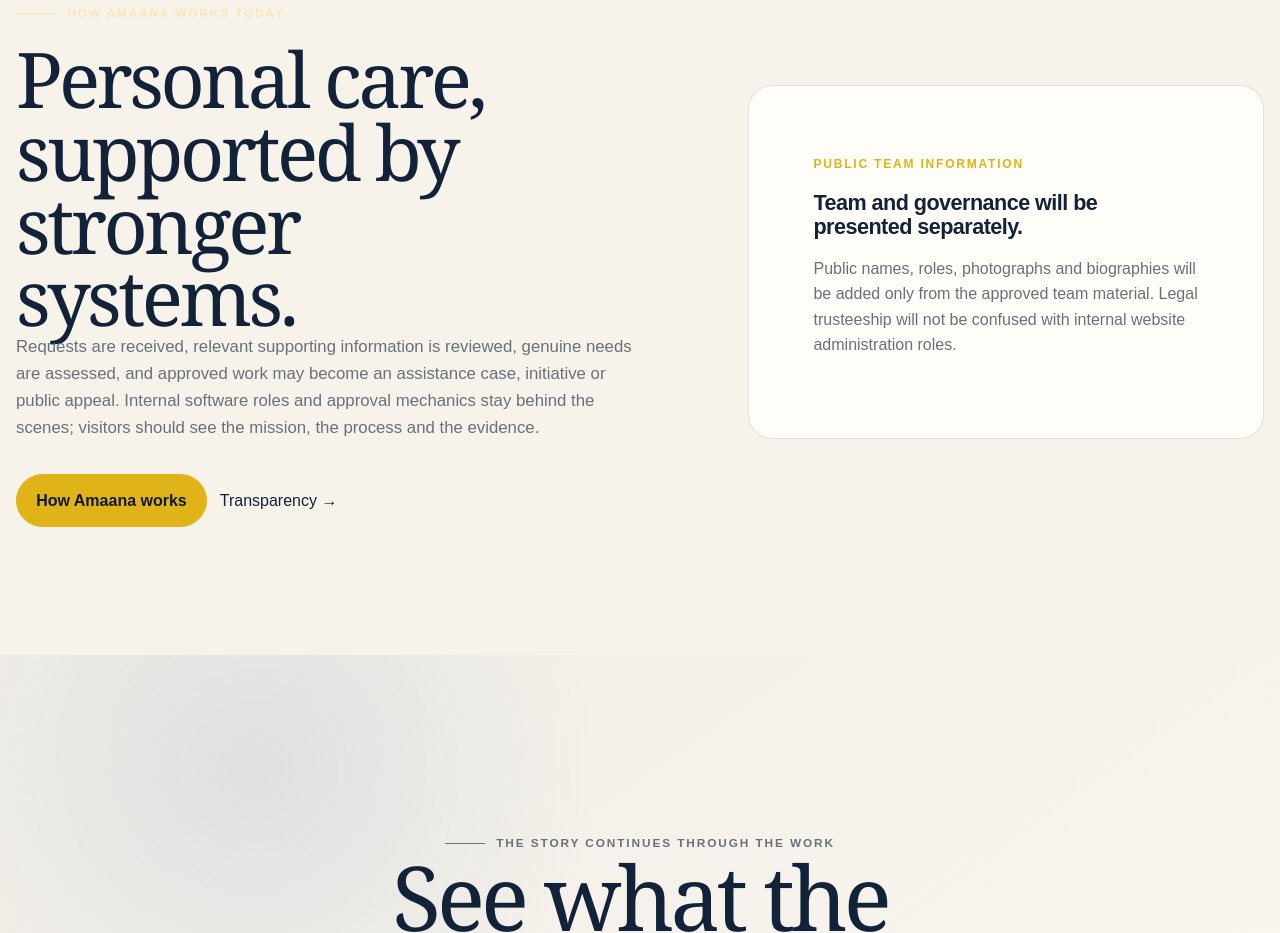
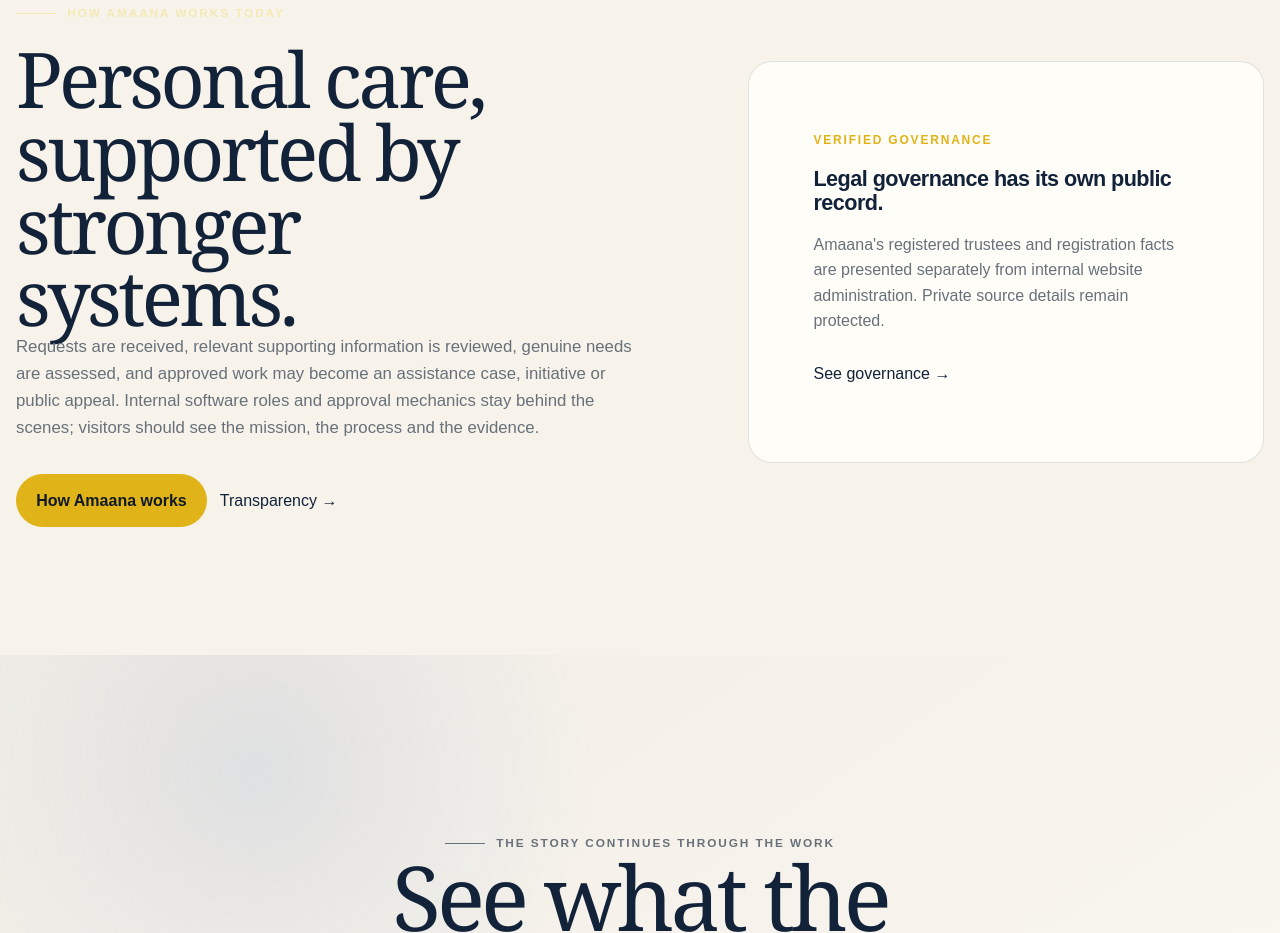
Before and after one commit to immazhark/amaana-platform, a Next.js app: page /about in a window 1280 px wide. Shown: the part 6000-6933 px from the top of the page. Built offline with nearby package versions, Linux system fonts and the light colour scheme; no server answers.

Commit message:
content: connect About to verified governance

```diff
--- a/src/app/about/page.tsx
+++ b/src/app/about/page.tsx
@@ -99,9 +99,10 @@ export default function AboutPage() {
             <div className="v2-hero-actions"><Link className="v2-button" href="/how-we-verify">How Amaana works</Link><Link className="v2-text-link" href="/transparency">Transparency →</Link></div>
           </div>
           <div className="v2-reminder v2-light-reminder">
-            <span className="v2-reminder-label">Public team information</span>
-            <h3 style={{ marginTop: "1rem" }}>Team and governance will be presented separately.</h3>
-            <p>Public names, roles, photographs and biographies will be added only from the approved team material. Legal trusteeship will not be confused with internal website administration roles.</p>
+            <span className="v2-reminder-label">Verified governance</span>
+            <h3 style={{ marginTop: "1rem" }}>Legal governance has its own public record.</h3>
+            <p>Amaana&apos;s registered trustees and registration facts are presented separately from internal website administration. Private source details remain protected.</p>
+            <Link className="v2-text-link" href="/governance">See governance →</Link>
           </div>
         </div>
       </section>
```
